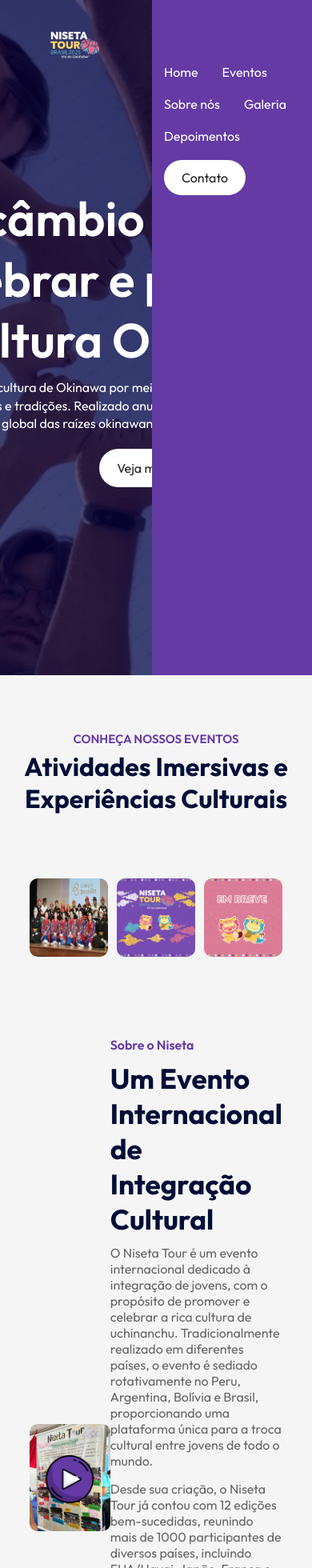
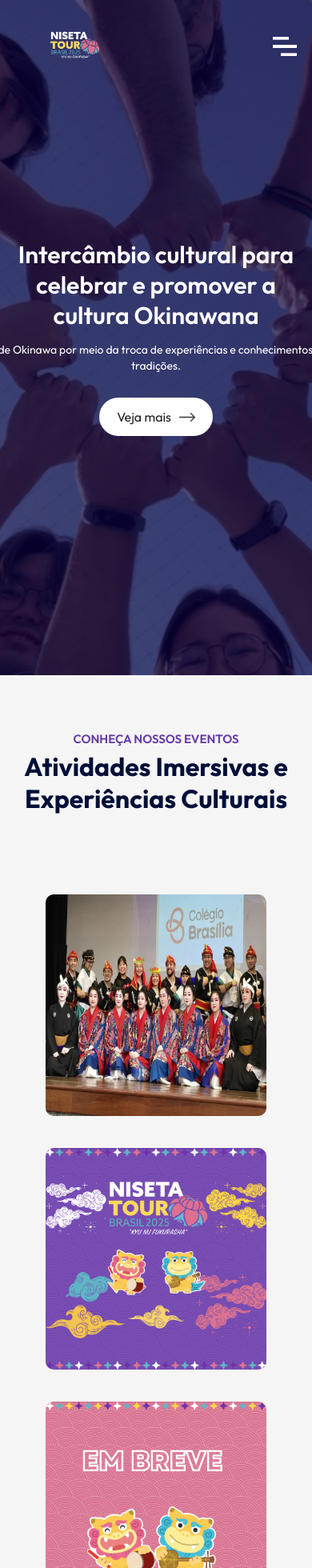
Before and after one commit to letnagao/niseta-2024, a React (Vite) app: page / in a window 390 px wide. Shown: the top 1960 px of the page at 80% size. Built offline with nearby package versions, Linux system fonts and the light colour scheme.

Commit message:
Added mobile responsiveness

```diff
--- a/src/components/About/About.css
+++ b/src/components/About/About.css
@@ -45,3 +45,17 @@
     color: #676767;
     margin-bottom: 15px;
 }
+
+@media (max-width: 800px) {
+    .about {
+        flex-direction: column;
+    }
+    .about-left {
+        flex-basis: 100%;
+        margin: 20px;
+        order: 2;
+    }
+    .about-right {
+        flex-basis: 100%;
+    }
+}
--- a/src/components/Campus/Campus.css
+++ b/src/components/Campus/Campus.css
@@ -15,3 +15,13 @@
     width: 23%;
     border-radius: 10px;
 }
+
+@media (max-width: 800px) {
+    .gallery {
+        flex-wrap: wrap;
+    }
+    .gallery img {
+        width: 48%;
+        margin-bottom: 25px;
+    }
+}
--- a/src/components/Contact/Contact.css
+++ b/src/components/Contact/Contact.css
@@ -57,3 +57,12 @@
     display: block;
     margin: 20px 0;
 }
+
+@media (max-width: 700px) {
+    .contact {
+        display: block;
+    }
+    .contact-col {
+        padding: 20px;
+    }
+}
--- a/src/components/Footer/Footer.css
+++ b/src/components/Footer/Footer.css
@@ -12,3 +12,16 @@
     display: inline-block;
     margin-left: 20px;
 }
+
+@media (max-width: 600px) {
+    .footer {
+        display: block;
+        text-align: center;
+    }
+    .footer ul li {
+        margin: 10px;
+    }
+    .footer ul {
+        margin-top: 10px;
+    }
+}
--- a/src/components/Hero/Hero.css
+++ b/src/components/Hero/Hero.css
@@ -26,3 +26,21 @@
   margin: 10px auto 20px;
   line-height: 1.4;
 }
+
+@media (max-width: 850px) {
+  .hero-text h1 {
+    font-size: 40px;
+  }
+}
+
+@media (max-width: 650px) {
+  .hero-text h1 {
+    font-size: 30px;
+    max-width: 400px;
+    margin: auto;
+  }
+  .hero-text p {
+    font-size: 14px;
+    margin: 15px auto 30px;
+  }
+}
--- a/src/components/Hero/Hero.jsx
+++ b/src/components/Hero/Hero.jsx
@@ -10,9 +10,7 @@
         </h1>
         <p>
           Promovemos a cultura de Okinawa por meio da troca de experiências e
-          conhecimentos, conectando pessoas e tradições. Realizado anualmente em
-          diferentes países, é uma celebração global das raízes okinawanas e da
-          diversidade cultural.
+          conhecimentos, conectando pessoas e tradições.
         </p>
         <button className="btn">
           Veja mais <img src={dark_arrow} alt="" />
--- a/src/components/Navbar/Navbar.css
+++ b/src/components/Navbar/Navbar.css
@@ -28,6 +28,10 @@
     transition: 0.5s;
 }
 
+.menu-icon {
+    display: none;
+}
+
 @media (max-width: 1000px) {
     .logo {
         width: 140px;
@@ -52,4 +56,16 @@
         padding-top: 70px;
         transition: 0.5s;
     }
+    nav ul li {
+        display: block;
+        margin: 25px 40px;
+    }
+    .menu-icon {
+        display: block;
+        width: 30px;
+        cursor: pointer;
+    }
+    .hide-mobile-menu {
+        right: -200px;
+    }
 }
--- a/src/components/Navbar/Navbar.jsx
+++ b/src/components/Navbar/Navbar.jsx
@@ -2,6 +2,7 @@
 import "./Navbar.css";
 import logo from "../../assets/logo.png";
 import { Link } from "react-scroll";
+import menu_icon from "../../assets/menu-icon.png";
 
 const Navbar = () => {
   const [sticky, setSticky] = useState(false);
@@ -12,10 +13,16 @@
     });
   }, []);
 
+  const [mobileMenu, setMobileMenu] = useState(false);
+
+  const toggleMenu = () => {
+    mobileMenu? setMobileMenu(false) : setMobileMenu(true);
+  }
+
   return (
     <nav className={`container ${sticky ? "dark-nav" : ""}`}>
       <img src={logo} alt="" className="logo" />
-      <ul>
+      <ul className={mobileMenu?'':'hide-mobile-menu'}>
         <li>
           <Link to="hero" smooth={true} offset={0} duration={500}>
             Home
@@ -53,6 +60,7 @@
           </Link>
         </li>
       </ul>
+      <img src={menu_icon} alt="" className="menu-icon" onClick={toggleMenu}/>
     </nav>
   );
 };
--- a/src/components/Programs/Programs.css
+++ b/src/components/Programs/Programs.css
@@ -45,3 +45,13 @@
     opacity: 1;
     padding-top: 0;
 }
+
+@media (max-width: 650px) {
+    .programs {
+        flex-direction: column;
+    }
+    .program {
+        flex-basis: 100%;
+        margin: 20px;
+    }
+}
--- a/src/components/Testimonials/Testimonials.css
+++ b/src/components/Testimonials/Testimonials.css
@@ -63,3 +63,37 @@
 .user-info h3 {
     color: #653aa5;
 }
+
+@media (max-width: 800px) {
+    .testimonials {
+        padding: 0 40px;
+    }
+    .next-btn, .back-btn {
+        padding: 10px;
+        width: 35px;
+    }
+    .testimonials ul li {
+        padding: 10px;
+    }
+    .slide {
+        padding: 10px;
+    }
+    .slide img {
+        width: 50px;
+        border: 3px solid #653aa5;
+    }
+}
+
+@media (max-width: 600px) {
+    .user-info {
+        display: block;
+        margin-bottom: 10px;
+        font-size: 12px;
+    }
+    .user-info h3 {
+        font-size: 16px;
+    }
+    .slider p {
+        font-size: 12px;
+    }
+}
```
